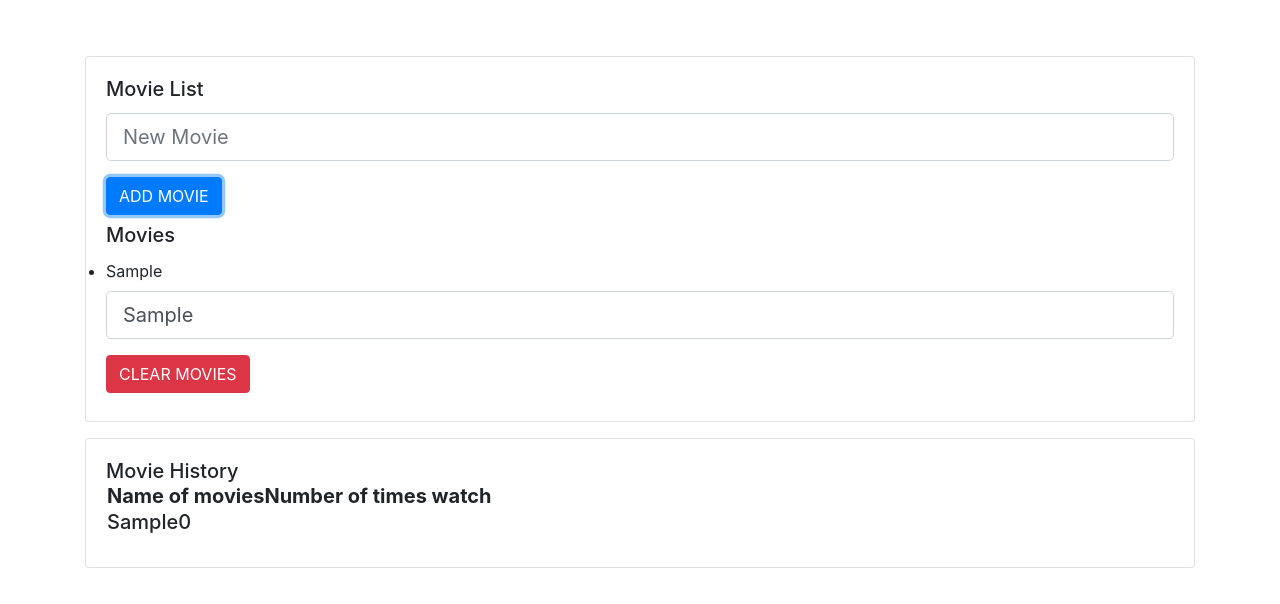
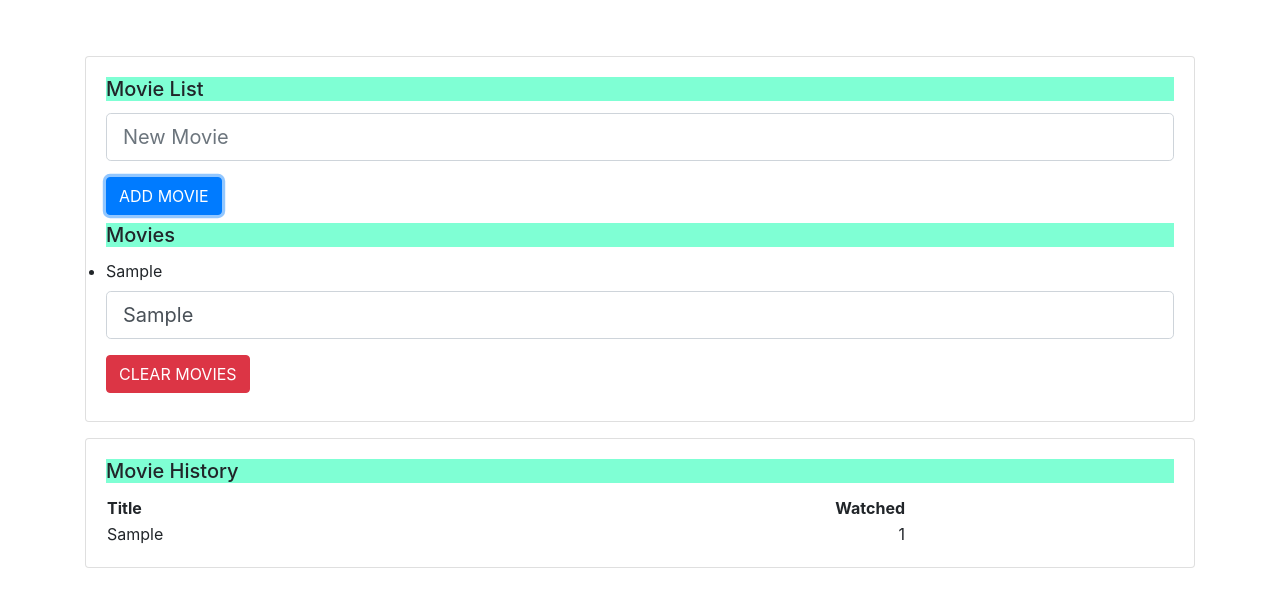
Before and after one commit to xaviernguyen07/A01173857gitlab, a plain HTML site: page index.html in a window 1280 px wide. Both pictures are taken after typing "Sample", "Sample" into the empty fields and a click on the button "ADD MOVIE". Drawn offline with nearby package versions, Linux system fonts and the light colour scheme.

Commit message:
making changes

```diff
--- a/app.js
+++ b/app.js
@@ -1,7 +1,20 @@
 // Add DOM selectors to target input and UL movie list
 var inp = document.querySelector("input");
 var myMovieList = document.querySelector("ul");
-var h5 = document.getElementById("movieHistory");
+
+// Added movieHistory **1
+var movieHistory = document.querySelector("#movieHistoryCard");
+
+// Added myMOvies object **2
+var myMovies = {
+
+};
+
+if(localStorage.getItem("myMovies")) {
+    myMovies = JSON.parse(localStorage.getItem("myMovies"));
+    updateMovieHistory();
+}
+
 
 // Example of a simple function that clears the input after a user types something in
 function clearInput() {
@@ -13,10 +26,41 @@ function clearMovies() {
     myMovieList.innerHTML = '';
 }
 
+function updateMovieHistory(movie) {
+
+    var myTable= `
+    <h5 class="card-title">Movie History</h5>
+    <table id="movieHistoryTable">
+        <tr>
+            <th style='width: 400px;'>Title</th>
+            <th style='width: 400px; text-align: right;'>Watched</th>
+        </tr>
+        ${
+            Object.keys(myMovies).map(function (key) {
+                return `<tr><td>${key}</td><td style='text-align: right;'>${myMovies[key]}</td></tr>`
+                }).join("")
+        }
+    </table>
+    `;
+    movieHistory.innerHTML = myTable;
+}
+
+function keyExists(value, obj) {
+    obj = Object.keys(obj);
+    for (var i = 0; i < obj.length; i++) {
+      if (value.toLowerCase() === obj[i].toLowerCase()) { return obj[i]; }
+    }
+    return false;
+  }
+
 // This function is executed when the user clicks [ADD MOVIE] button.
 function addMovie() {
     // Step 1: Get value of input
     var userTypedText = inp.value;
+
+    var keyFound = keyExists(userTypedText, myMovies);
+
+    if(!keyFound) {
         // Step 2: Create an empty <li></li>
         var li = document.createElement("li"); // <li></li>
 
@@ -29,54 +73,21 @@ function addMovie() {
 
         // Step 5: Insert the <li>Harry Potter</li> INTO the <ul>
         myMovieList.appendChild(li);
+    }
+
+    // Insert movie into Object
+
+    if(keyFound) {
+        myMovies[keyFound] = myMovies[keyFound] + 1 || 1;
+        localStorage.setItem("myMovies", JSON.stringify(myMovies));
+    } else {
+        myMovies[userTypedText] = myMovies[userTypedText] + 1 || 1;
+        localStorage.setItem("myMovies", JSON.stringify(myMovies));
+    }
 
     // Step 6: Call the clearInput function to clear the input field
     clearInput();
 
-    //create <table></table>
-    var tableElement = document.createElement("TABLE");
-    //append <table></table> to <h5 id ="movieHistory"></h5>
-    h5.appendChild(tableElement);
-    // create<tr></tr>
-    var tableRow = document.createElement("TR");
-    // append <table> <tr></tr> </table>
-    tableElement.appendChild(tableRow);
-    //create <th></th>
-    var tableHead = document.createElement("TH");
-    // prepare text node to insert to <th></th>
-    var firstHead = document.createTextNode("Name of movies");
-    tableHead.appendChild(firstHead);
-    // prepare text node to insert to <th></th>
-    var secondHead = document.createTextNode("Number of times watch");
-    tableHead.appendChild(secondHead);
-    // append <th> to <tr>
-    tableRow.appendChild(tableHead);
-    //create <td></td>
-    var tableData = document.createElement("TD");
-    //prepare text to insert <td> user input </td>
-    var movieName = document.createTextNode(userTypedText);
-    // append <td> user input </td>
-    tableData.appendChild(movieName);
-    // create <tr></tr>
-    var tableRow2 = document.createElement("TR");
-    // set id <tr id="dataContent"></tr>
-    tableRow2.appendChild(tableData);
-    // append <table> <tr> <td> user input </tr> </table>
-    tableElement.appendChild(tableRow2);
-
-    var numOfWatch = document.createTextNode("0");
-    tableData.appendChild(numOfWatch);
-
-    movieHistory = {};
-    //store name of movie and number of watch to object
-    // check object
-    movieHistory["name of movies"] = userTypedText;
-    movieHistory["num of watch"] = 0;
-    // length of movieHistory. check index
-    if (userTypedText == Object.values(movieHistory).indexOf(0)){
-        movieHistory["num of watch"] += 1;
-        console.log(movieHistory["num of watch"]);
-
+    // **3 Add to myMovies Object: watched zero times
+    updateMovieHistory(userTypedText);
 }
-
-}
--- a/style.css
+++ b/style.css
@@ -7,7 +7,9 @@
   .container {
     height: 90vh;
   }
-
+  .card-title{
+    background-color: aquamarine;
+  }
   li:hover {
     cursor: pointer;
   }
```
Also changed, not shown: index.html (+2 -2 lines). Lines whose indentation alone changed are shown as unchanged.
